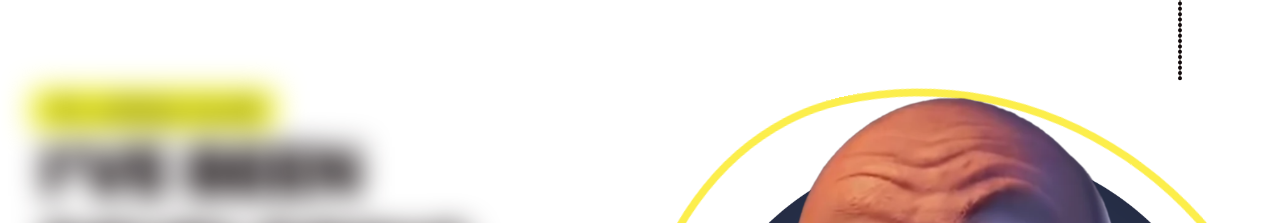
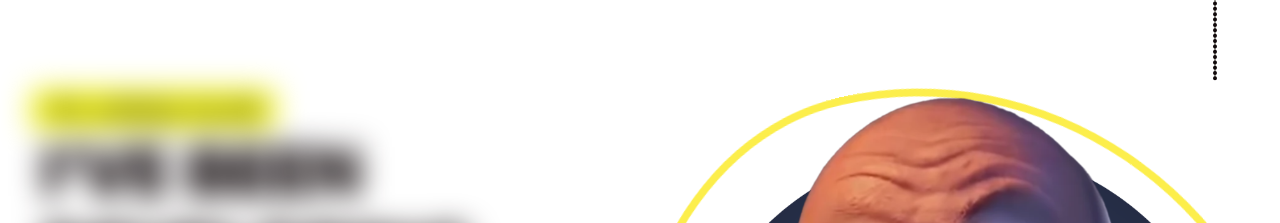
Before and after one commit to joxmar/joxmar.github.io, a plain HTML site: page index.html in a window 1280 px wide. Shown: the top 223 px of the page. Drawn offline with nearby package versions, Linux system fonts and the light colour scheme.

Commit message:
updated switch canvas size

```diff
--- a/index.html
+++ b/index.html
@@ -38,7 +38,7 @@
 	<div class="switch-bg" id="switchBg">
 		<input type="checkbox" id="switchInp">
 		<label for="switchInp" class="pull-string">
-			<canvas id="stringCanvas" width="200" height="175"></canvas>
+			<canvas id="stringCanvas" width="130" height="175"></canvas>
 		</label>
 	</div>
 	<!-- Google Tag Manager (noscript) -->
```
